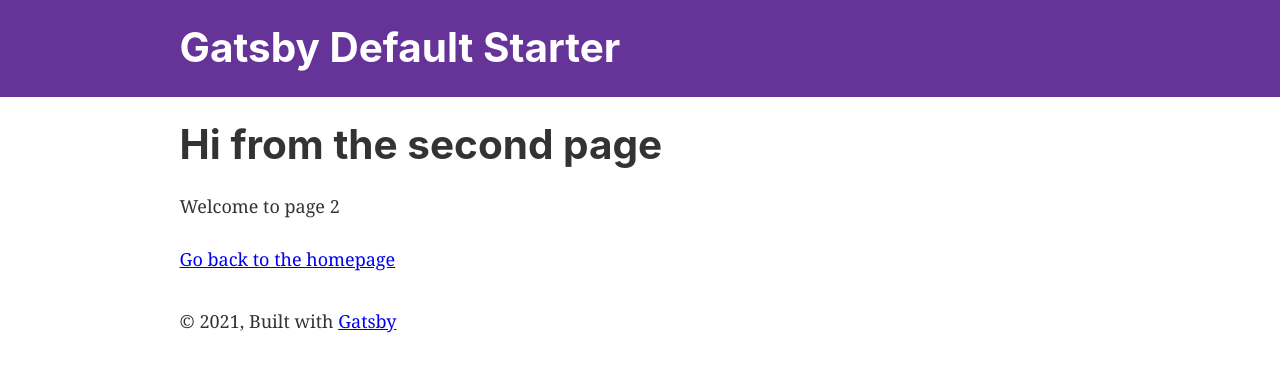
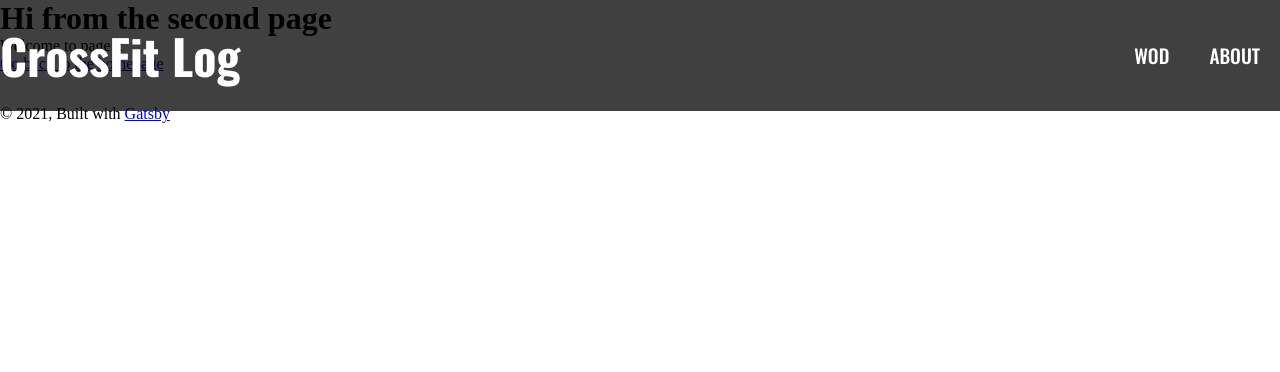
Before and after one commit to bnjmnamyers/crossfit-log, a Gatsby site: page /page-2 in a window 1280 px wide. Built offline with nearby package versions, Linux system fonts and the light colour scheme; Gatsby itself is replaced by a stand-in of ours.

Commit message:
Initial commit

```diff
--- a/gatsby-config.js
+++ b/gatsby-config.js
@@ -7,6 +7,7 @@ module.exports = {
   },
   plugins: [
     `gatsby-plugin-react-helmet`,
+    `gatsby-plugin-smoothscroll`,
     `gatsby-plugin-image`,
     {
       resolve: `gatsby-source-filesystem`,
--- /dev/null
+++ b/src/components/global-styles.js
@@ -0,0 +1,10 @@
+import { createGlobalStyle } from "styled-components"
+
+const GlobalStyles = createGlobalStyle`
+    * {
+        margin: 0;
+        padding: 0;
+    }
+`
+
+export default GlobalStyles
--- a/src/components/header.js
+++ b/src/components/header.js
@@ -1,42 +1,38 @@
 import * as React from "react"
 import PropTypes from "prop-types"
-import { Link } from "gatsby"
+import styled from "styled-components"
 
-const Header = ({ siteTitle }) => (
-  <header
-    style={{
-      background: `rebeccapurple`,
-      marginBottom: `1.45rem`,
-    }}
-  >
-    <div
-      style={{
-        margin: `0 auto`,
-        maxWidth: 960,
-        padding: `1.45rem 1.0875rem`,
-      }}
-    >
-      <h1 style={{ margin: 0 }}>
-        <Link
-          to="/"
-          style={{
-            color: `white`,
-            textDecoration: `none`,
-          }}
-        >
-          {siteTitle}
-        </Link>
-      </h1>
-    </div>
-  </header>
+import Nav from "./nav"
+
+const HeaderStyled = styled.header`
+    position: fixed;
+    top: 0;
+    left: 0;
+    display: flex;
+    align-items: center;
+    justify-content: center;
+    width: 100%;
+    padding: 20px 0;
+    background-color: rgba(0, 0, 0, 1);
+    z-index: 9999;
+
+    @media screen and (min-width: 1024px) {
+        background-color: rgba(0, 0, 0, 0.75);
+    }
+`
+
+const Header = () => (
+    <HeaderStyled>
+        <Nav siteTitle={"CrossFit Log"} />
+    </HeaderStyled>
 )
 
 Header.propTypes = {
-  siteTitle: PropTypes.string,
+    siteTitle: PropTypes.string,
 }
 
 Header.defaultProps = {
-  siteTitle: ``,
+    siteTitle: ``,
 }
 
 export default Header
--- a/src/components/layout.js
+++ b/src/components/layout.js
@@ -5,34 +5,31 @@
  * See: https://www.gatsbyjs.com/docs/use-static-query/
  */
 
-import * as React from "react"
+import React from "react"
 import PropTypes from "prop-types"
-import { useStaticQuery, graphql } from "gatsby"
+import { Helmet } from "react-helmet"
 
+import GlobalStyles from "./global-styles"
+
+import Theme from "./theme"
 import Header from "./header"
-import "./layout.css"
 
 const Layout = ({ children }) => {
-  const data = useStaticQuery(graphql`
-    query SiteTitleQuery {
-      site {
-        siteMetadata {
-          title
-        }
-      }
-    }
-  `)
-
     return (
-    <>
-      <Header siteTitle={data.site.siteMetadata?.title || `Title`} />
-      <div
-        style={{
-          margin: `0 auto`,
-          maxWidth: 960,
-          padding: `0 1.0875rem 1.45rem`,
-        }}
-      >
+        <Theme>
+            <Helmet>
+                <link rel="preconnect" href="https://fonts.googleapis.com" />
+                <link
+                    rel="preconnect"
+                    href="https://fonts.gstatic.com"
+                    crossorigin
+                />
+                <link
+                    href="https://fonts.googleapis.com/css2?family=Oswald:wght@300;400;500;700&display=swap"
+                    rel="stylesheet"
+                />
+            </Helmet>
+            <Header siteTitle={`CrossFit Log`} />
             <main>{children}</main>
             <footer
                 style={{
@@ -43,8 +40,8 @@ const Layout = ({ children }) => {
                 {` `}
                 <a href="https://www.gatsbyjs.com">Gatsby</a>
             </footer>
-      </div>
-    </>
+            <GlobalStyles />
+        </Theme>
     )
 }
 
--- /dev/null
+++ b/src/components/nav.js
@@ -0,0 +1,54 @@
+import React from "react"
+import styled from "styled-components"
+
+import scrollTo from "gatsby-plugin-smoothscroll"
+
+import { Link } from "gatsby"
+
+const NavStyled = styled.nav`
+    display: flex;
+    flex-direction: row;
+    justify-content: space-between;
+    width: 100%;
+    max-width: 1420px;
+
+    .logo {
+        font: 700 3rem ${props => props.theme.fonts[0]};
+        color: ${props => props.theme.colors.primary};
+        text-decoration: none;
+    }
+
+    .links {
+        display: flex;
+        justify-content: space-between;
+
+        button {
+            margin: 0 20px;
+            background: none;
+            border: none;
+            color: ${props => props.theme.colors.primary};
+            font: 500 1.2rem ${props => props.theme.fonts[0]};
+
+            &:hover {
+                text-decoration: underline;
+                cursor: pointer;
+            }
+        }
+    }
+`
+
+export default function Nav({ siteTitle }) {
+    return (
+        <NavStyled>
+            <h1 style={{ margin: 0 }}>
+                <Link className="logo" to="/">
+                    {siteTitle}
+                </Link>
+            </h1>
+            <section className="links">
+                <button onClick={() => scrollTo("#WOD")}>WOD</button>
+                <button onClick={() => scrollTo("#about")}>ABOUT</button>
+            </section>
+        </NavStyled>
+    )
+}
--- /dev/null
+++ b/src/components/theme.js
@@ -0,0 +1,15 @@
+import React from "react"
+import { ThemeProvider } from "styled-components"
+
+const theme = {
+    colors: {
+        primary: "#fff",
+    },
+    fonts: ["'Oswald', sans-serif"],
+}
+
+const Theme = ({ children }) => (
+    <ThemeProvider theme={theme}>{children}</ThemeProvider>
+)
+
+export default Theme
```
Also changed, not shown: data/workoutData.js (added, +19 -0 lines), package.json (+7 -1 lines), src/components/videoPlayer.js (added, +65 -0 lines), src/components/workout.js (added, +25 -0 lines), src/pages/index.js (+40 -23 lines), src/components/seo.js (indentation only), 5 other files. Lines whose indentation alone changed are shown as unchanged.
